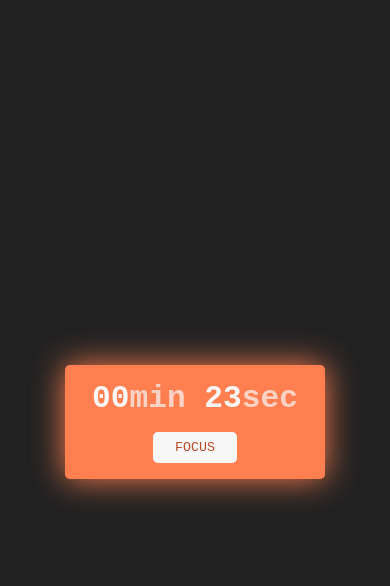
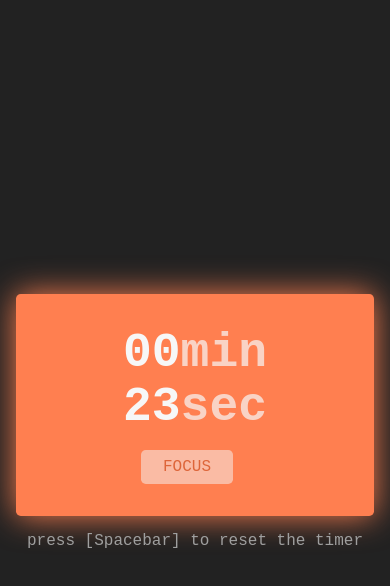
Before and after one commit to ismael8989/pomodoro-timer, a plain HTML site: page index.html in a window 390 px wide. Both pictures are taken after a click on the button "start". Drawn offline with Linux system fonts and the light colour scheme.

Commit message:
add reset functionality, fix responsivity issues

```diff
--- a/index.html
+++ b/index.html
@@ -4,7 +4,8 @@
     <meta charset="UTF-8">
     <meta name="viewport" content="width=device-width, initial-scale=1.0">
     <title>Pomodoro Timer</title>
-    <script defer src="./script.js"></script>
+    <script defer type="module" src="./useful_functions.js"></script>
+    <script defer type="module" src="./script.js"></script>
     <link rel="stylesheet" href="./style.css">
 </head>
 <body>
@@ -15,6 +16,7 @@
             <button class="start">start</button>
         </div>
     </div>
+    <p class="reset-hint">press [Spacebar] to reset the timer</p>
 
 </body>
 </html>
--- a/script.js
+++ b/script.js
@@ -1,52 +1,89 @@
-const render_seconds = function(seconds) {
-    if (typeof seconds !== 'number' || seconds < 0) {
-        return 'Invalid input';
-    }
-
-    let minutes = Math.floor(seconds / 60);
-    minutes = minutes.toString().padStart(2, '0');
-    let remaining_seconds = seconds % 60;
-    remaining_seconds = remaining_seconds.toString().padStart(2, '0');
-
-    return `${minutes}<span>min</span> ${remaining_seconds}<span>sec</span>`;
-};
-
+import { render_seconds } from "./useful_functions.js";
 // html elements
 const time = document.querySelector("#timer h1");
 const button = document.querySelector("button");
 const timer_container = document.querySelector("#timer");
+const reset_hint = document.querySelector("p.reset-hint");
+
+// import sounds
 const sound = new Audio("./resources/sound.mp3");
+const reset_sound = new Audio("./resources/reset-sound.mp3");
 
 // general variables
-let focus_time = 25;
-let break_time = 5;
+const focus_time = 25;
+const break_time = 5;
 let countdown_time = focus_time;
+let is_timerOn = false;
 
 // display time on title
 time.innerHTML = render_seconds(countdown_time);
 
+// reset UI after timer has ended or been stopped
+const reset_timer = function(){
+    is_timerOn = false;
+
+    button.innerText = "start";
+    button.disabled = false;
+    button.style.opacity = "1";
+    button.style.cursor = "pointer";
+
+    document.body.style.backgroundColor = "white";
+
+    timer_container.style.boxShadow = "none";
+
+    reset_hint.style.opacity = "0";
+    reset_hint.style.transform = "translateY(100px)";
+
+}
+
 // clicking the button logic
 const countdown = function(seconds) {
-    time.innerHTML = render_seconds(seconds);
+    seconds = Math.max(0 , seconds);
+    time.innerHTML = render_seconds(Math.ceil(seconds));
     if (seconds == 0) {
-        button.innerText = "start";
-        button.disabled = false;
-        button.style.cursor = "pointer";
-        document.body.style.backgroundColor = "white";
-        timer_container.style.boxShadow = "none";
+
+        reset_timer();
+
         sound.play();
+
         countdown_time = countdown_time == focus_time ? break_time : focus_time;
         time.innerHTML = render_seconds(countdown_time);
+
         return;
     }
-    setTimeout(() => countdown(seconds - 1), 1000);
+
+    if(!is_timerOn){
+
+        reset_timer();
+
+        reset_sound.play();
+        time.innerHTML = render_seconds(countdown_time);
+
+        return;
+    }
+
+    setTimeout(() => countdown(seconds - .1), 100);
 };
 
 button.addEventListener("click", () => {
+  is_timerOn = true;
   countdown(countdown_time);
-  button.textContent = "FOCUS";
+
+  button.textContent = countdown_time == focus_time ? "FOCUS" : "REST";
   button.disabled = true;
+  button.style.opacity = ".5";
   button.style.cursor = "default";
+
   timer_container.style.boxShadow = "0 0 2rem coral";
+
   document.body.style.backgroundColor = "#222";
+
+  reset_hint.style.opacity = "1";
+  reset_hint.style.transform = "translateY(0)";
 });
+
+window.addEventListener("keypress", (e) => {
+    if(e.key === " "){
+        is_timerOn = false;
+    }
+})
--- a/style.css
+++ b/style.css
@@ -9,22 +9,25 @@
 
 body{
     width: 100%;
-    height: 100vh;
+    min-height: 100vh;
     display: flex;
     align-items: center;
     justify-content: center;
     padding: 1rem;
     transition: .2s;
+    flex-direction: column;
+    gap: 1rem;
 }
 
 #timer{
     background-color: coral;
-    padding: 1rem max(1rem, 7vw);
+    padding: 2rem max(1rem, 7vw);
     border-radius: .3rem;
     color: #f7f7f7;
     transition: .2s;
     >h1{
-        font-size: 8vw;
+        text-align: center;
+        font-size: max(8vw, 3rem);
         >span{
             opacity: .7;
         }
@@ -42,6 +45,19 @@ body{
             border-radius: .3rem;
             color: rgb(188, 76, 35);
             cursor: pointer;
+            font-size: max(3vw, 1rem);
+            margin-right: 1rem;
+        }
+        >button.reset{
+            display: none;
         }
     }
 }
+
+p.reset-hint{
+    opacity: 0;
+    transform: translateY(100px);
+    color: #9f9f9f;
+    transition: .3s ease-in-out;
+    text-align: center;
+}
--- /dev/null
+++ b/useful_functions.js
@@ -0,0 +1,14 @@
+const render_seconds = function(seconds) {
+    if (typeof seconds !== 'number' || seconds < 0) {
+        return 'Invalid input';
+    }
+
+    let minutes = Math.floor(seconds / 60);
+    minutes = minutes.toString().padStart(2, '0');
+    let remaining_seconds = seconds % 60;
+    remaining_seconds = remaining_seconds.toString().padStart(2, '0');
+
+    return `${minutes}<span>min</span> ${remaining_seconds}<span>sec</span>`;
+};
+
+export {render_seconds};
```
Also changed, not shown: 1 other file.
